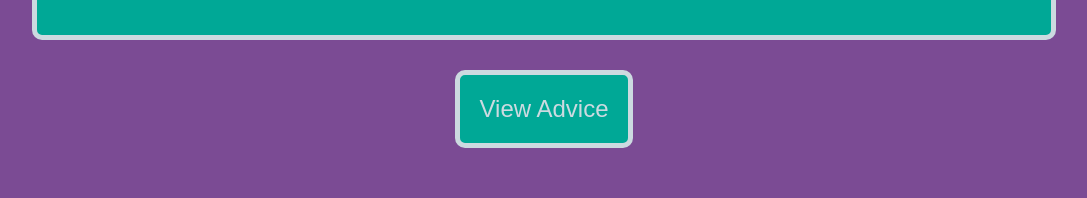
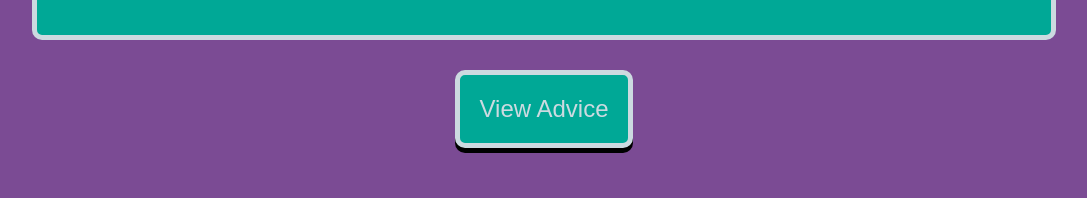
Before and after one commit to Randoraz/advice_generator, a plain HTML site: page index.html in a window 1280 px wide. Shown: the part 336-534 px from the top of the page, without its empty margins (96-1183 px from the left). Drawn offline with Linux system fonts and the light colour scheme; a web font is replaced by a local one.

Commit message:
Add button shadow

```diff
--- a/style.css
+++ b/style.css
@@ -64,6 +64,7 @@
     padding: 2rem;
     border: 0.5rem solid #CCDAE0;
     border-radius: 1rem;
+    box-shadow: 0 0.5rem 0 0 black;
     cursor: pointer;
 }
 
```
